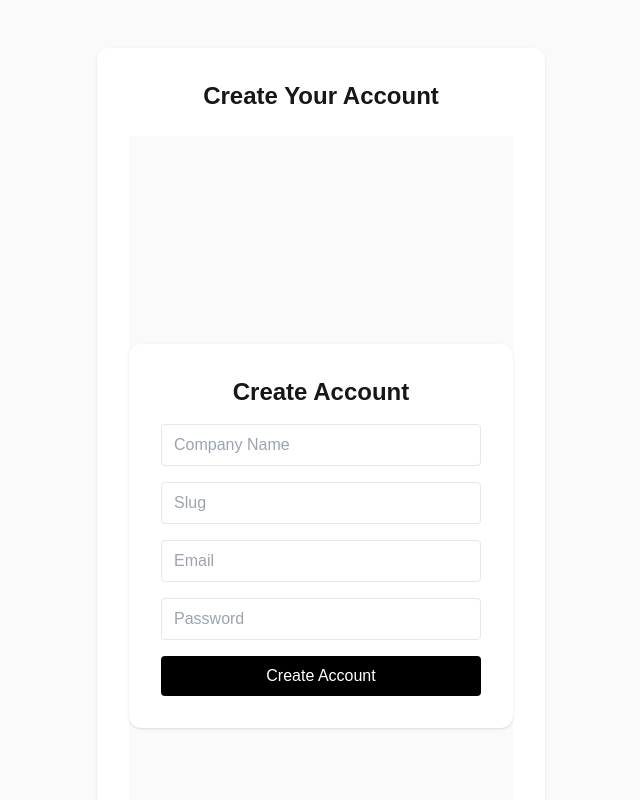
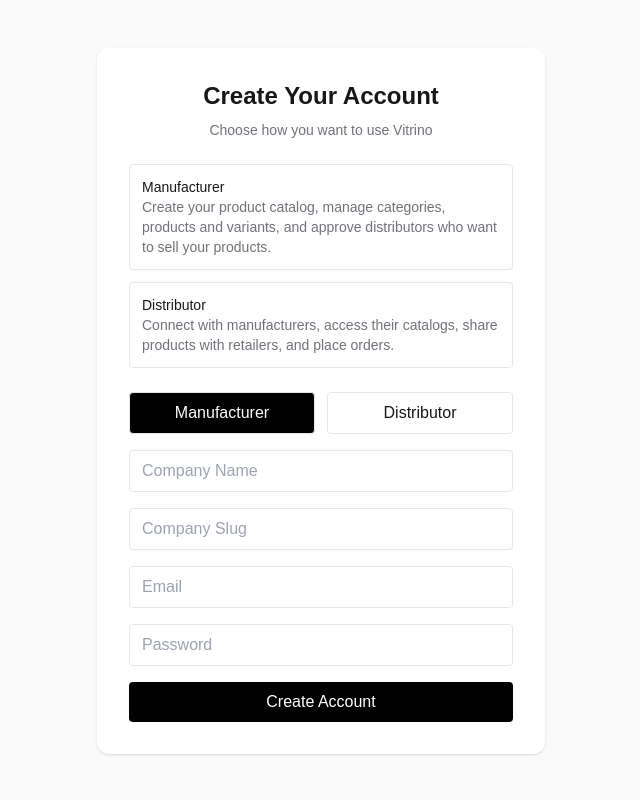
Before and after one commit to trendscapricorn-star/vitrino, a Next.js app: page /signup in a window 1280 px wide. Shown: the top 800 px of the page, without its empty margins (319-959 px from the left). Built offline with nearby package versions, Linux system fonts and the light colour scheme; no server answers.

Commit message:
dist signup

```diff
--- a/app/(admin)/login/page.tsx
+++ b/app/(admin)/login/page.tsx
@@ -20,18 +20,53 @@ export default function LoginPage() {
     setLoading(true)
     setError(null)
 
-    const { error } = await supabase.auth.signInWithPassword({
+    /* ---------- LOGIN ---------- */
+
+    const { data, error } = await supabase.auth.signInWithPassword({
       email,
       password,
     })
 
+    if (error || !data.user) {
+      setError(error?.message || 'Login failed')
+      setLoading(false)
+      return
+    }
+
+    const userId = data.user.id
+
+    /* ---------- CHECK MANUFACTURER ---------- */
+
+    const { data: company } = await supabase
+      .from('companies')
+      .select('id')
+      .eq('auth_user_id', userId)
+      .maybeSingle()
+
+    if (company) {
+      setLoading(false)
+      router.push('/dashboard')
+      return
+    }
+
+    /* ---------- CHECK DISTRIBUTOR ---------- */
+
+    const { data: distributor } = await supabase
+      .from('distributors')
+      .select('id')
+      .eq('auth_user_id', userId)
+      .maybeSingle()
+
+    if (distributor) {
+      setLoading(false)
+      router.push('/distributor')
+      return
+    }
+
+    /* ---------- FALLBACK ---------- */
+
     setLoading(false)
-
-    if (error) {
-      setError(error.message)
-    } else {
-      router.push('/dashboard')
-    }
+    router.push('/')
   }
 
   return (
@@ -43,6 +78,7 @@ export default function LoginPage() {
       >
 
         {/* Back Button */}
+
         <button
           type="button"
           onClick={() => router.push('/')}
@@ -88,6 +124,7 @@ export default function LoginPage() {
         )}
 
         {/* Create Account */}
+
         <p className="text-sm text-center text-gray-600">
           Don't have an account?{' '}
           <button
--- a/app/signup/SignupForm.tsx
+++ b/app/signup/SignupForm.tsx
@@ -8,19 +8,26 @@ export default function SignupForm() {
   const supabase = getSupabaseClient()
   const router = useRouter()
 
+  const [role, setRole] = useState<"manufacturer" | "distributor">(
+    "manufacturer"
+  )
+
   const [email, setEmail] = useState("")
   const [password, setPassword] = useState("")
   const [displayName, setDisplayName] = useState("")
   const [slug, setSlug] = useState("")
+  const [phone, setPhone] = useState("")
+
   const [loading, setLoading] = useState(false)
   const [error, setError] = useState<string | null>(null)
 
   async function handleSignup(e: React.FormEvent) {
     e.preventDefault()
+
     setLoading(true)
     setError(null)
 
-    /* ---------- CREATE USER ---------- */
+    /* ---------- CREATE AUTH USER ---------- */
 
     const { data: authData, error: authError } =
       await supabase.auth.signUp({
@@ -36,7 +43,9 @@ export default function SignupForm() {
 
     const user = authData.user
 
-    /* ---------- CREATE COMPANY ---------- */
+    /* ---------- MANUFACTURER FLOW ---------- */
+
+    if (role === "manufacturer") {
 
       const { data: company, error: companyError } =
         await supabase
@@ -57,22 +66,35 @@ export default function SignupForm() {
         return
       }
 
-    /* ---------- CALL SERVER TO CREATE TRIAL ---------- */
+      /* ---------- CREATE TRIAL ---------- */
 
-    const trialResponse = await fetch("/api/create-trial", {
+      await fetch("/api/create-trial", {
         method: "POST",
         headers: { "Content-Type": "application/json" },
         body: JSON.stringify({
           companyId: company.id,
         }),
       })
+    }
 
-    const trialData = await trialResponse.json()
+    /* ---------- DISTRIBUTOR FLOW ---------- */
 
-    if (!trialResponse.ok) {
-      setError(trialData.error || "Trial creation failed")
+    if (role === "distributor") {
+
+      const { error: distributorError } =
+        await supabase
+          .from("distributors")
+          .insert({
+            auth_user_id: user.id,
+            name: displayName,
+            phone,
+          })
+
+      if (distributorError) {
+        setError(distributorError.message)
         setLoading(false)
         return
+      }
     }
 
     setLoading(false)
@@ -81,27 +103,59 @@ export default function SignupForm() {
   }
 
   return (
-    <div className="flex min-h-screen items-center justify-center bg-zinc-50">
-      <form
-        onSubmit={handleSignup}
-        className="w-96 space-y-4 bg-white p-8 rounded-xl shadow"
+    <form onSubmit={handleSignup} className="space-y-4">
+
+      {/* ROLE SELECTOR */}
+
+      <div className="flex gap-3">
+
+        <button
+          type="button"
+          onClick={() => setRole("manufacturer")}
+          className={`flex-1 border py-2 rounded ${
+            role === "manufacturer"
+              ? "bg-black text-white"
+              : ""
+          }`}
         >
-        <h1 className="text-2xl font-semibold text-center">
-          Create Account
-        </h1>
+          Manufacturer
+        </button>
+
+        <button
+          type="button"
+          onClick={() => setRole("distributor")}
+          className={`flex-1 border py-2 rounded ${
+            role === "distributor"
+              ? "bg-black text-white"
+              : ""
+          }`}
+        >
+          Distributor
+        </button>
+
+      </div>
+
+      {/* NAME */}
 
       <input
         type="text"
-          placeholder="Company Name"
+        placeholder={
+          role === "manufacturer"
+            ? "Company Name"
+            : "Distributor Name"
+        }
         value={displayName}
         onChange={(e) => setDisplayName(e.target.value)}
         className="w-full border px-3 py-2 rounded"
         required
       />
 
+      {/* SLUG (ONLY MANUFACTURER) */}
+
+      {role === "manufacturer" && (
         <input
           type="text"
-          placeholder="Slug"
+          placeholder="Company Slug"
           value={slug}
           onChange={(e) =>
             setSlug(
@@ -114,6 +168,21 @@ export default function SignupForm() {
           className="w-full border px-3 py-2 rounded"
           required
         />
+      )}
+
+      {/* PHONE (ONLY DISTRIBUTOR) */}
+
+      {role === "distributor" && (
+        <input
+          type="text"
+          placeholder="Phone"
+          value={phone}
+          onChange={(e) => setPhone(e.target.value)}
+          className="w-full border px-3 py-2 rounded"
+        />
+      )}
+
+      {/* EMAIL */}
 
       <input
         type="email"
@@ -124,6 +193,8 @@ export default function SignupForm() {
         required
       />
 
+      {/* PASSWORD */}
+
       <input
         type="password"
         placeholder="Password"
@@ -132,6 +203,8 @@ export default function SignupForm() {
         className="w-full border px-3 py-2 rounded"
         required
       />
+
+      {/* SUBMIT */}
 
       <button
         type="submit"
@@ -146,7 +219,7 @@ export default function SignupForm() {
           {error}
         </p>
       )}
+
     </form>
-    </div>
   )
 }
--- a/app/signup/page.tsx
+++ b/app/signup/page.tsx
@@ -8,11 +8,40 @@ export default function SignupPage() {
   return (
     <div className="min-h-screen bg-zinc-50 flex items-center justify-center px-6 py-12">
       <div className="w-full max-w-md bg-white p-8 rounded-xl shadow">
-        <h1 className="text-2xl font-semibold mb-6 text-center">
+
+        <h1 className="text-2xl font-semibold mb-2 text-center">
           Create Your Account
         </h1>
 
+        <p className="text-sm text-zinc-500 text-center mb-6">
+          Choose how you want to use Vitrino
+        </p>
+
+        {/* ROLE EXPLANATION */}
+
+        <div className="mb-6 space-y-3 text-sm">
+
+          <div className="border rounded p-3">
+            <p className="font-medium">Manufacturer</p>
+            <p className="text-zinc-500">
+              Create your product catalog, manage categories,
+              products and variants, and approve distributors
+              who want to sell your products.
+            </p>
+          </div>
+
+          <div className="border rounded p-3">
+            <p className="font-medium">Distributor</p>
+            <p className="text-zinc-500">
+              Connect with manufacturers, access their catalogs,
+              share products with retailers, and place orders.
+            </p>
+          </div>
+
+        </div>
+
         <SignupForm />
+
       </div>
     </div>
   )
```
Lines whose indentation alone changed are shown as unchanged.
